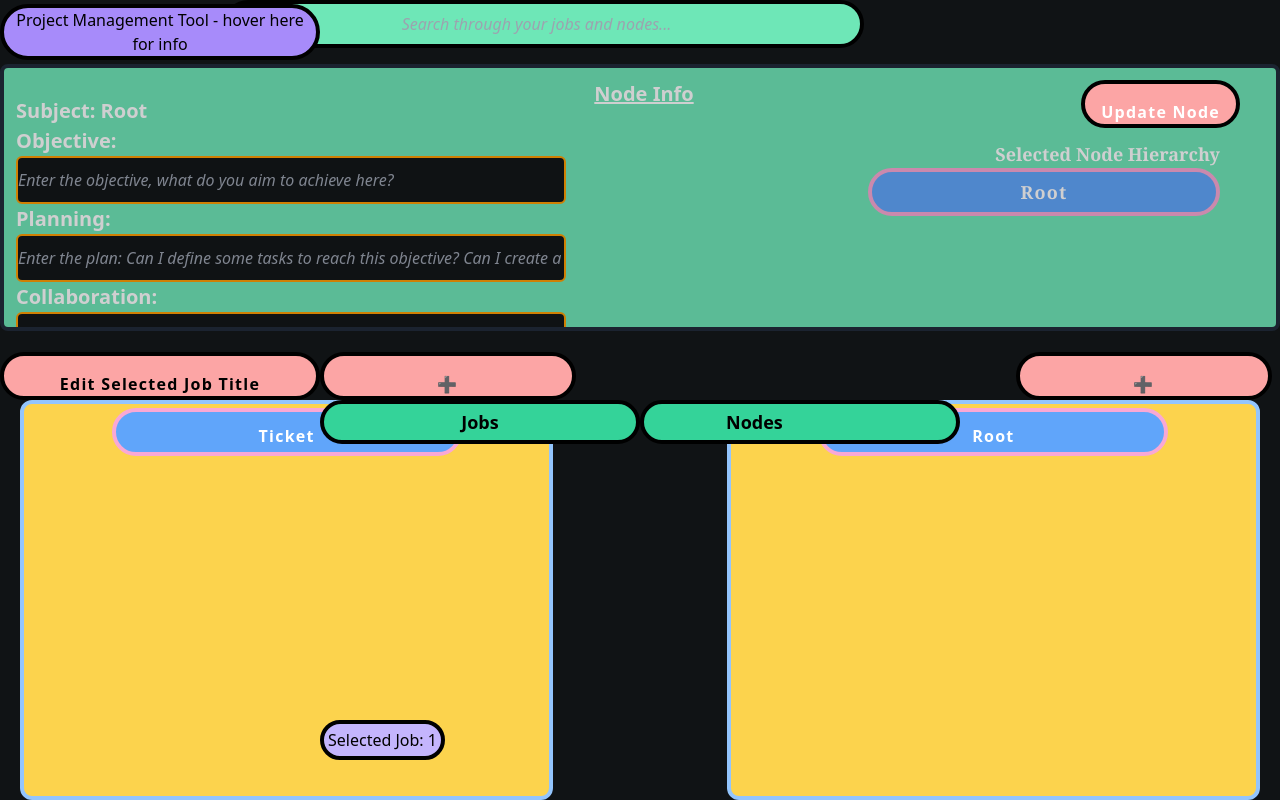
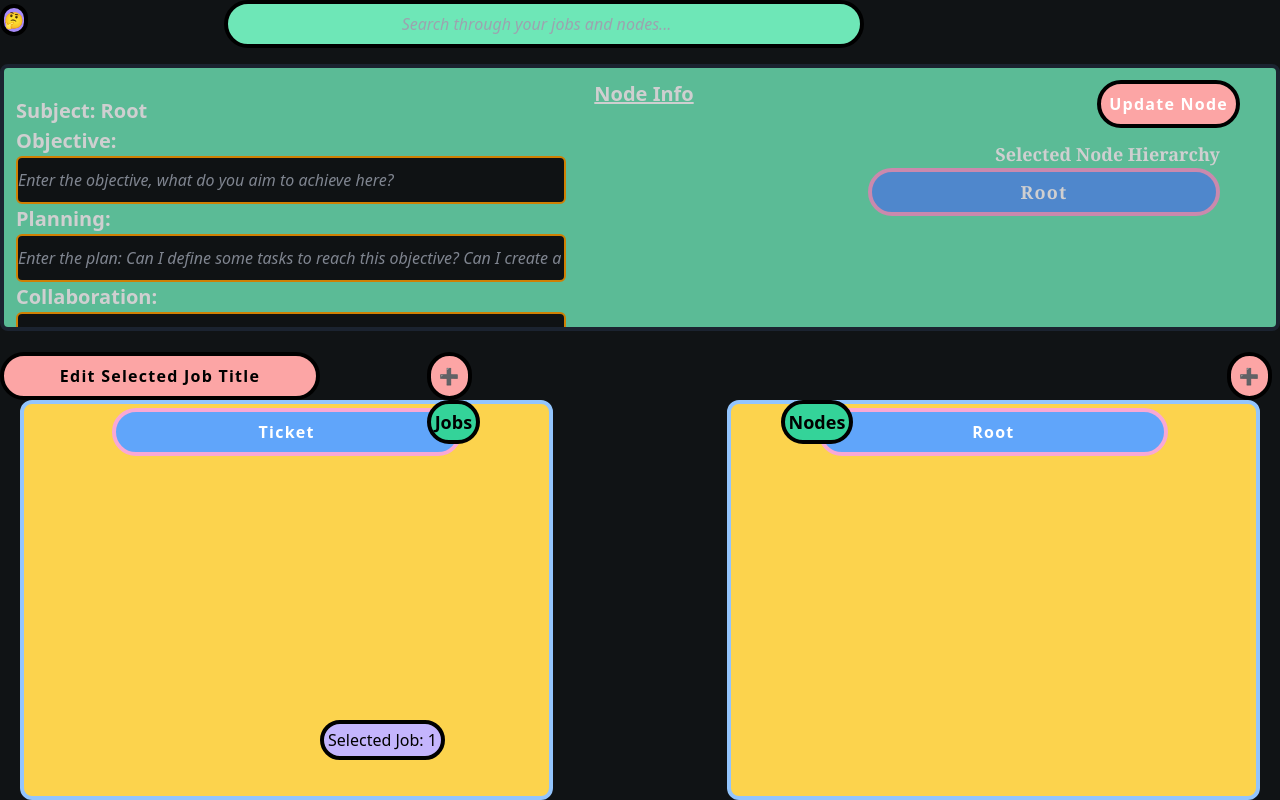
Before and after one commit to georgedobric/2023-React-JS-Project-Management-App, a React (Create React App) app: page / in a window 1280 px wide. Both pictures are taken after a click on the button "Ticket". Built offline with nearby package versions, Linux system fonts and the light colour scheme.

Commit message:
Tailwind changes

```diff
--- a/src/App.js
+++ b/src/App.js
@@ -437,14 +437,14 @@ function App() {
   return (
     <div>
       <div
-        class="fixed mx-auto w-1/4  bg-purple-400 border-4 border-black z-50 text-center text-black rounded-full top-1"
+        class="fixed mx-auto w-1/16  bg-purple-400 border-4 border-black z-40 text-center text-black rounded-full top-1"
         onMouseEnter={() => infoPreviewHandler(true)}
         onMouseLeave={() => infoPreviewHandler(false)}
       >
-        Project Management Tool - hover here for info
+        🤔
       </div>
       {InfoPreviewStatus && (
-        <div class="fixed z-50 text-yellow-200 text-center rounded-lg w-1/4 bg-gray-500 bg-transparent left-1/4 animate-pulse">
+        <div class="text-sm ml-10 fixed z-auto text-yellow-200 text-center rounded-lg w-1/4 bg-gray-500 bg-transparent left-1/6 animate-pulse">
           To enter a node, hover your cursor over it and scroll up. To exit a
           node, hover your cursor over any node and scroll down.
         </div>
@@ -469,7 +469,7 @@ function App() {
         ></Job>
       </div>
 
-      <div class="z-50 bg-green-400 border-4 border-black w-1/4 left-1/4 rounded-full absolute top-1/2">
+      <div class="z-50 bg-green-400 border-4 border-black w-1/16 left-1/3 rounded-full absolute top-1/2">
         <div class="font-bold font-sans text-lg order-1 text-center text-black p-1 ">
           Jobs
         </div>
@@ -504,8 +504,8 @@ function App() {
       {/* <div class="z-50 bg-green-300 p-3 rounded-full left-1/2 bottom-1/4 absolute border-4 border-purple-300 w-1/12 text-center text-2xl">
         🖐️
       </div> */}
-      <div class="z-50 bg-green-400 border-4 border-black w-1/4 mt-1/2 rounded-full right-1/4 text-center absolute content-center top-1/2">
-        <div class=" font-bold font-sans text-lg order-1 text-black flex relative p-1 left-1/4">
+      <div class="z-50 bg-green-400 border-4 border-black w-1/16 mt-1/2 rounded-full right-1/3 text-right absolute content-center top-1/2">
+        <div class="font-bold font-sans text-lg order-1 text-center text-black p-1 ">
           Nodes
         </div>
       </div>
--- a/src/components/Job.js
+++ b/src/components/Job.js
@@ -51,7 +51,7 @@ function Job(props) {
   // }
   const addJobButtonVariants = {
     hover: {
-      scale: 1.1,
+      scale: 1.3,
       backgroundColor: '#9370DB',
       transition: {
         duration: 0.01,
@@ -103,7 +103,7 @@ function Job(props) {
           initial="rest"
           whileHover="hover"
           whileTap="tap"
-          className="bg-red-300 z-10 p-4 w-1/5 rounded-full border-4 border-black absolute bottom-1/2 left-1/4 transform transition-transform duration-300 hover:scale-90"
+          className="bg-red-300 z-10 p-2 w-1/16 rounded-full border-4 border-black absolute bottom-1/2 left-1/3 flex items-center transform transition-transform duration-300 hover:scale-90"
           onClick={handleAddJob}
 
         >
@@ -114,7 +114,7 @@ function Job(props) {
           initial="rest"
           whileHover="hover"
           whileTap="tap"
-          className="bg-red-300 z-10 p-4 w-1/4 rounded-full border-4 border-black absolute bottom-1/2 left-1/6 transform transition-transform duration-300 hover:scale-90"
+          className="bg-red-300 z-10 p-4 w-1/4 rounded-full border-4 border-black absolute bottom-1/2 left-1/6 flex items-center justify-center transform transition-transform duration-300 hover:scale-90"
           onClick={handleEditJob}
         >
         Edit Selected Job Title
@@ -128,7 +128,7 @@ function Job(props) {
           <motion.button
             whileHover={{ scale: 1.1 }}
             whileTap={{ scale: 0.9 }}
-            class="text-white text-center h-min whitespace-nowrap bg-blue-400 border-4 border-pink-300 p-3 rounded-full w-2/3 mx-auto mb-2 top-1  relative"
+            class="text-white text-center h-min whitespace-nowrap bg-blue-400 border-4 border-pink-300 p-2 rounded-full w-2/3 mx-auto mb-2 top-1  relative"
             key={obj.id}
             onClick={() => {
               handleJobSelect(obj.id - 1);
--- a/src/components/Node.js
+++ b/src/components/Node.js
@@ -318,6 +318,23 @@ function Node(props) {
     props.dragDropShifter(id, dragNodeId);
   };
 
+  const addNodeButtonVariants = {
+    hover: {
+      scale: 1.3,
+      backgroundColor: '#9370DB',
+      transition: {
+        duration: 0.01,
+      },
+    },
+    tap: {
+      scale: 0.9,
+      backgroundColor: '#9932CC',
+      transition: {
+        duration: 0.1,
+      },
+    },
+  };
+
   return (
     <div>
       <div class="h-full">
@@ -419,7 +436,7 @@ function Node(props) {
                 whileHover={{ scale: 1.1 }}
                 whileTap={{ scale: 0.9 }}
                 key={obj.id}
-                className="text-white text-center h-min whitespace-nowrap bg-blue-400 border-4 border-pink-300 p-3 rounded-full w-2/3 mx-auto mb-2 top-1  relative"
+                className="text-white text-center h-min whitespace-nowrap bg-blue-400 border-4 border-pink-300 p-2 rounded-full w-2/3 mx-auto mb-2 top-1  relative"
                 onMouseEnter={() => {
                   handleMouseEnter(obj.nodeID);
                 }}
@@ -449,20 +466,26 @@ function Node(props) {
             ))}
         </div>
       </div>
-      <button
-        class={
-          addNodeClickStatus
-            ? "bg-purple-300 z-50 p-4 w-1/5 rounded-full border-4 border-black absolute bottom-1/2 right-2 transform transition-transform duration-300 hover:scale-90"
-            : "bg-red-300 hover:bg-purple-300 z-50 p-4 w-1/5 rounded-full border-4 border-black absolute bottom-1/2 right-2 transform transition-transform duration-300 hover:scale-105"
-        }
+      <motion.button
+        // class={
+        //   addNodeClickStatus
+        //     ? "bg-purple-300 z-50 p-4 w-1/16 rounded-full border-4 border-black absolute bottom-1/2 right-2 transform transition-transform duration-300 hover:scale-90"
+        //     : "bg-red-300 hover:bg-purple-300 z-50 p-2 w-1/16 rounded-full border-4 border-black absolute bottom-1/2 right-2 flex items-center transform transition-transform duration-300 hover:scale-125"
+        // }
+        variants={addNodeButtonVariants}
+          initial="rest"
+          whileHover="hover"
+          whileTap="tap"
+          className="bg-red-300 z-50 p-2 w-1/16 rounded-full border-4 border-black absolute bottom-1/2 right-2 flex items-center transform transition-transform duration-300 hover:scale-125"
+
         onClick={handleAddNodeClick}
       >
         ➕
-      </button>
+      </motion.button>
       <motion.button
         whileHover={{ scale: 1.1 }}
         whileTap={{ scale: 0.9 }}
-        class="z-50 bg-red-300 border-4 border-black text-white text-center top-20 fixed rounded-full right-10 p-4"
+        class="z-50 bg-red-300 border-4 border-black text-white text-center top-20 fixed rounded-full right-10 p-2"
         onClick={() => {
           handleObjectiveUpdate(userInputObjective);
           handlePlanUpdate(userInputPlan);
@@ -476,7 +499,7 @@ function Node(props) {
       </motion.button>
 
       {Preview && (
-        <div class="z-50 fixed bg-green-300 border-4 border-blue-300 rounded-full top-2/3 right-80">
+        <div class="z-50 fixed bg-green-300 border-4 border-blue-300 rounded-full top-2/3 right-1/3">
           {previewObject.subject}'s objective: {previewObject.objective}
         </div>
       )}
```
Also changed, not shown: package.json (line endings or trailing spaces), 1 other file (tests, documents, lock files or other folders).
